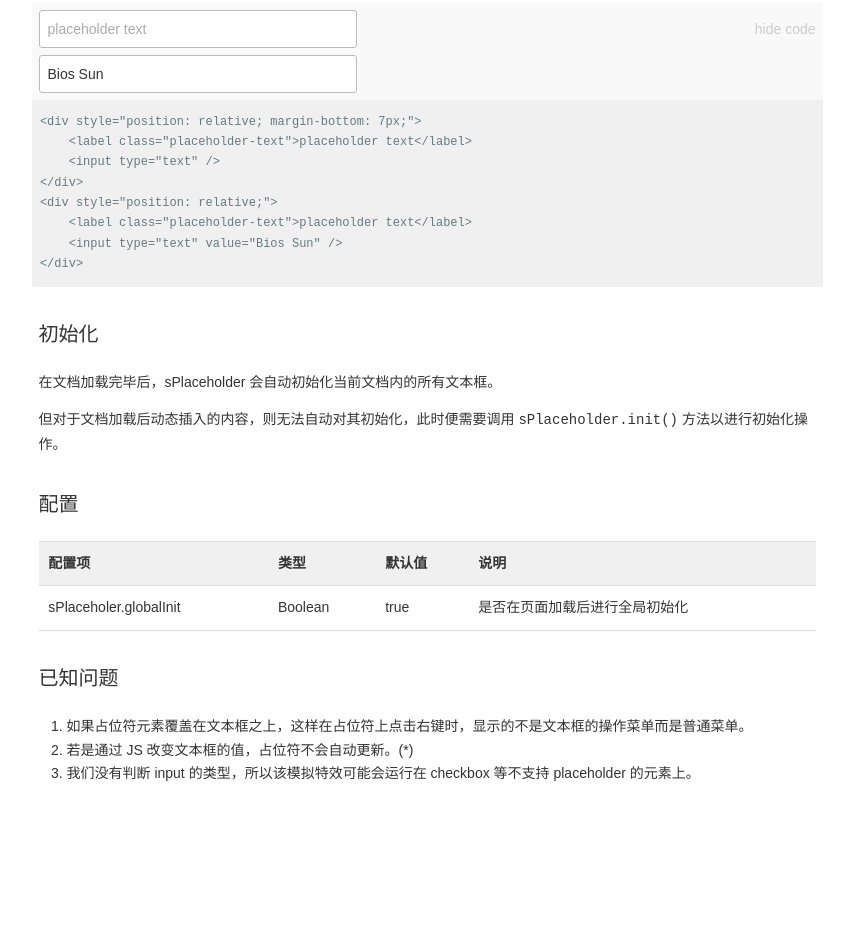
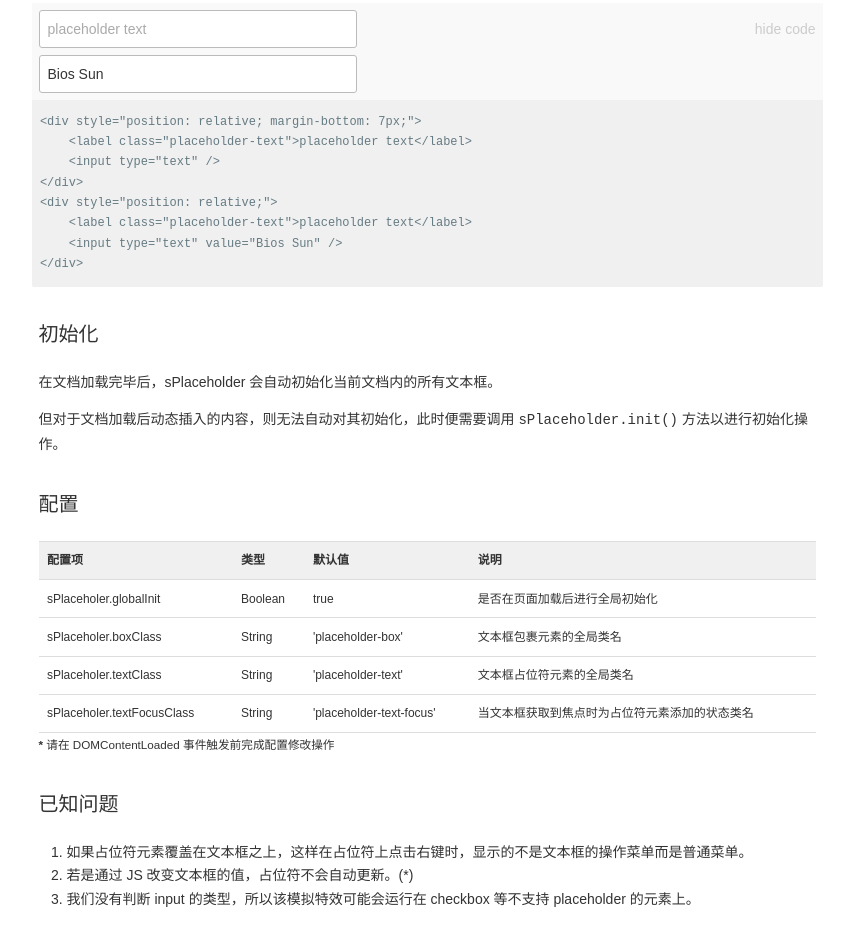
Before and after one commit to BiosSun/sPlaceholder, a website: page doc/index.html in a window 1280 px wide. Shown: the part 2602-3544 px from the top of the page, without its empty margins (213-1067 px from the left). Before the commit the page ends 3418 px from the top, so only its background shows below. Drawn offline with Linux system fonts and the light colour scheme; files that its build step writes are made by us from their sources.

Commit message:
类名可配置

```diff
--- a/doc/index.html
+++ b/doc/index.html
@@ -165,7 +165,26 @@
                     <td>true</td>
                     <td>是否在页面加载后进行全局初始化</td>
                 </tr>
+                <tr>
+                    <td>sPlaceholer.boxClass</td>
+                    <td>String</td>
+                    <td>'placeholder-box'</td>
+                    <td>文本框包裹元素的全局类名</td>
+                </tr>
+                <tr>
+                    <td>sPlaceholer.textClass</td>
+                    <td>String</td>
+                    <td>'placeholder-text'</td>
+                    <td>文本框占位符元素的全局类名</td>
+                </tr>
+                <tr>
+                    <td>sPlaceholer.textFocusClass</td>
+                    <td>String</td>
+                    <td>'placeholder-text-focus'</td>
+                    <td>当文本框获取到焦点时为占位符元素添加的状态类名</td>
+                </tr>
             </table>
+            <small><b>*</b> 请在 DOMContentLoaded 事件触发前完成配置修改操作</small>
 
             <h2>已知问题</h2>
 
--- a/doc/resource/doc.css
+++ b/doc/resource/doc.css
@@ -66,6 +66,7 @@ table {
     border-spacing: 0;
     width: 100%;
     border-top: 1px solid #ddd;
+    font-size: 12px;
 }
 
 table th,
--- a/doc/resource/splaceholder/splaceholder.js
+++ b/doc/resource/splaceholder/splaceholder.js
@@ -1,4 +1,4 @@
-/*! sPlaceholder - v1.2.0 - 2014-07-17
+/*! sPlaceholder - v1.2.0 - 2014-10-25
  *  https://github.com/BiosSun/sPlaceholder
  *  Copyright (c) 2014 Bios Sun; Licensed MIT */
 (function(global, factory) {
@@ -254,19 +254,24 @@ var minilib = (function() {
 
 var
 
-box_class           = 'placeholder-box',
-text_class          = 'placeholder-text',
-text_focus_class    = text_class + '-focus',
-
 isSuportPlaceholder = 'placeholder' in document.createElement('input'),
 
 sPlaceholder        = {
+
+    // 类名配置
+    boxClass: 'placeholder-box',
+    textClass: 'placeholder-text',
+    textFocusClass: 'placeholder-text-focus',
+
+    // 是否在页面加载后进行全局初始化
+    globalInit: true,
+
     focusHandler: function(e) {
         var control = sPlaceholder.getControl(e.target);
 
         if (control[1]) {
             sPlaceholder.bind(control);
-            minilib.addClass(control[1], text_focus_class);
+            minilib.addClass(control[1], sPlaceholder.textFocusClass);
         }
     },
 
@@ -276,7 +281,7 @@ sPlaceholder        = {
         sPlaceholder.changePlaceholderState(control[0], control[1]);
         sPlaceholder.unbind(control);
 
-        minilib.removeClass(control[1], text_focus_class);
+        minilib.removeClass(control[1], sPlaceholder.textFocusClass);
     },
 
     modifyHandler: function(e) {
@@ -320,8 +325,8 @@ sPlaceholder        = {
             sp = e.getAttribute('splaceholder');
 
         if (pt && (!isSuportPlaceholder || sp != null)) {
-            var placeholderBox = minilib.create('<div class="' + box_class + '"></div>'),
-                placeholder    = minilib.create('<label class="' + text_class + '">' + pt + '</label>');
+            var placeholderBox = minilib.create('<div class="' + sPlaceholder.boxClass + '"></div>'),
+                placeholder    = minilib.create('<label class="' + sPlaceholder.textClass + '">' + pt + '</label>');
 
             e.parentNode.insertBefore(placeholderBox, e);
             placeholderBox.appendChild(placeholder);
@@ -341,7 +346,7 @@ sPlaceholder        = {
     },
 
     isPlaceholder: function(el) {
-        return minilib.hasClass(el, text_class);
+        return minilib.hasClass(el, sPlaceholder.textClass);
     },
 
     changePlaceholderState: function(textbox, placeholder) {
@@ -352,7 +357,7 @@ sPlaceholder        = {
 
     getPlaceholderBox: function(el) {
         var p_box = minilib.closest(el, function(el) {
-            return minilib.hasClass(el, box_class);
+            return minilib.hasClass(el, sPlaceholder.boxClass);
         });
 
         return p_box;
@@ -364,7 +369,7 @@ sPlaceholder        = {
         if (sPlaceholder.isTextbox(el)) {
             e = el;
             b = sPlaceholder.getPlaceholderBox(e);
-            t = b ? minilib.$c(text_class, b)[0] : minilib.siblings(e, function(el) { return sPlaceholder.isPlaceholder(el); })[0];
+            t = b ? minilib.$c(sPlaceholder.textClass, b)[0] : minilib.siblings(e, function(el) { return sPlaceholder.isPlaceholder(el); })[0];
         }
         else if (sPlaceholder.isPlaceholder(el)) {
             t = el;
@@ -406,8 +411,10 @@ minilib.ready(function() {
 
     // 初始化当前页面中所有占位符的显隐状态
     setTimeout(function() {
-        sPlaceholder.init();
-        sPlaceholder.isInit = true;
+        if (sPlaceholder.globalInit) {
+            sPlaceholder.init();
+            sPlaceholder.isInit = true;
+        }
     }, 50);
 
 });
```
Also changed, not shown: package.json (+13 -13 lines), src/splaceholder.js (+12 -11 lines), dist/splaceholder.js, dist/splaceholder.min.js, doc/resource/splaceholder/splaceholder.min.js.
